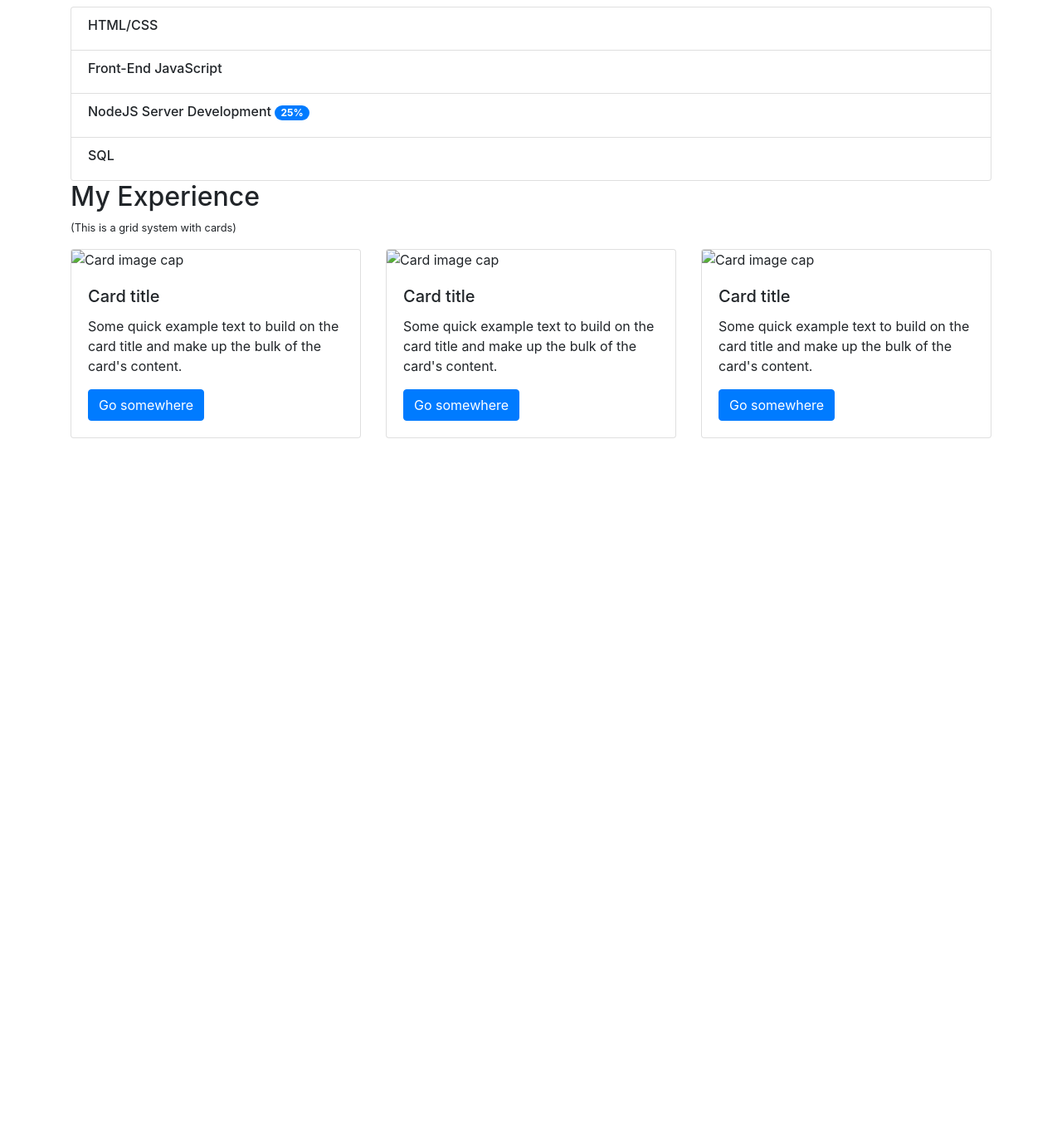
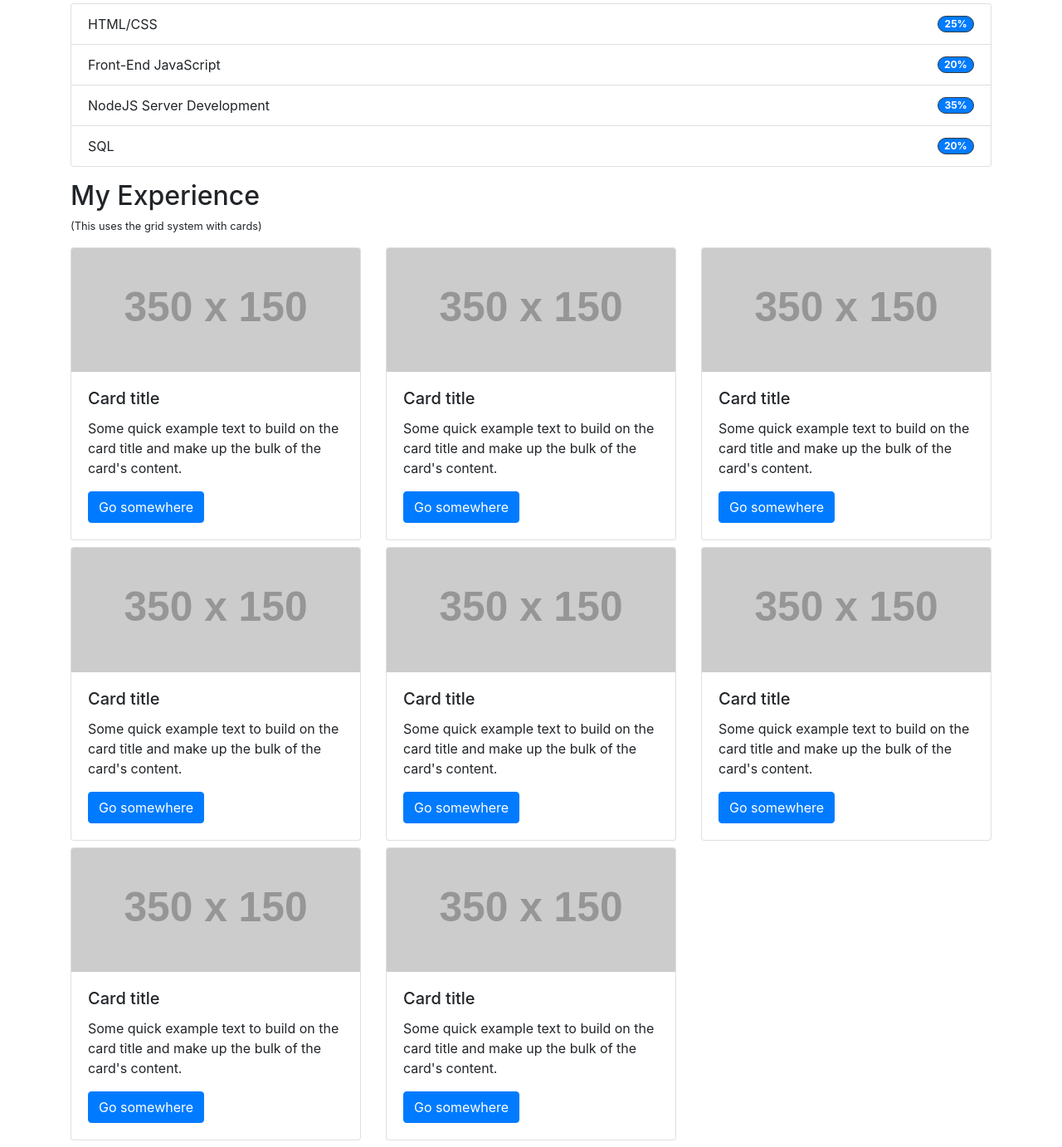
Before and after one commit to austindd/Bootstrap, a plain HTML site: page Bootstrap Resume/MyResume.html in a window 1280 px wide. Shown: the part 436-1818 px from the top of the page at 83% size. Before the commit the page ends 964 px from the top, so only its background shows below. Drawn offline with nearby package versions, Linux system fonts and the light colour scheme; files that its build step writes are made by us from their sources; placeholder pictures from the web are drawn by us.

Commit message:
finished Bootstrap Resume Lab

```diff
--- a/Bootstrap Resume/MyResume.html
+++ b/Bootstrap Resume/MyResume.html
@@ -22,7 +22,7 @@
                 <div class="jumbotron bg-primary text-white">
                     <h1>Austin Davis</h1>
                     <h4>Software Developer</h4>
-                    <h6>(This is a jumbotron)</h6>
+                    <h6 class="small text-light">(This is a jumbotron)</h6>
                 </div>
             </div>
         </div>
@@ -32,7 +32,7 @@
         <div class="row">
             <div class="col-12">
                 <div class="alert alert-success">
-                    <p>This resume was created using Bootstrap 4! <span class="small">This is an alert</span></p>
+                    <p>This resume was created using Bootstrap 4! <span class="small">(This is an alert)</span></p>
                 </div>
             </div>
         </div>
@@ -47,18 +47,19 @@
         </div>
         <div class="row">
             <div class="col-12">
-                <div class="list-group">
-                    <div class="list-group-item">
-                        <h6>HTML/CSS</h6>
+                <div class="list-group pb-3">
+                    <div class="list-group-item d-flex justify-content-between align-items-center">HTML/CSS
+                        <span class="badge badge-pill badge-primary border border-dark">25%</span>
                     </div>
-                    <div class="list-group-item">
-                        <h6>Front-End JavaScript</h6>
+                    <div class="list-group-item d-flex justify-content-between align-items-center">Front-End JavaScript
+                        <span class="badge badge-pill badge-primary border border-dark">20%</span>
                     </div>
-                    <div class="list-group-item">
-                        <h6>NodeJS Server Development <span class="badge badge-pill badge-primary">25%</span></h6>
+                    <div class="list-group-item d-flex justify-content-between align-items-center">NodeJS Server
+                        Development
+                        <span class="badge badge-pill badge-primary border border-dark">35%</span>
                     </div>
-                    <div class="list-group-item">
-                        <h6>SQL</h6>
+                    <div class="list-group-item d-flex justify-content-between align-items-center">SQL
+                        <span class="badge badge-pill badge-primary border border-dark">20%</span>
                     </div>
                 </div>
             </div>
@@ -69,15 +70,16 @@
         <div class="row">
             <div class="col">
                 <h2>My Experience</h2>
-                <p class="small">(This is a grid system with cards)</p>
+                <p class="small">(This uses the grid system with cards)</p>
             </div>
         </div>
 
         <!-- CARD GRID -->
-        <div class="row">
+        <!-- ROW 1 -->
+        <div class="row pb-2">
             <div class="col-4">
                 <div class="card">
-                    <img class="card-img-top" src="..." alt="Card image cap">
+                    <img class="card-img-top" src="https://via.placeholder.com/350x150" alt="Card image cap">
                     <div class="card-body">
                         <h5 class="card-title">Card title</h5>
                         <p class="card-text">Some quick example text to build on the card title and make up the bulk of
@@ -88,7 +90,7 @@
             </div>
             <div class="col-4">
                 <div class="card">
-                    <img class="card-img-top" src="..." alt="Card image cap">
+                    <img class="card-img-top" src="https://via.placeholder.com/350x150" alt="Card image cap">
                     <div class="card-body">
                         <h5 class="card-title">Card title</h5>
                         <p class="card-text">Some quick example text to build on the card title and make up the bulk of
@@ -99,7 +101,7 @@
             </div>
             <div class="col-4">
                 <div class="card">
-                    <img class="card-img-top" src="..." alt="Card image cap">
+                    <img class="card-img-top" src="https://via.placeholder.com/350x150" alt="Card image cap">
                     <div class="card-body">
                         <h5 class="card-title">Card title</h5>
                         <p class="card-text">Some quick example text to build on the card title and make up the bulk of
@@ -109,7 +111,71 @@
                 </div>
             </div>
         </div>
+        <!-- ROW 1 -->
 
+        <!-- ROW 2 -->
+        <div class="row pb-2">
+            <div class="col-4">
+                <div class="card">
+                    <img class="card-img-top" src="https://via.placeholder.com/350x150" alt="Card image cap">
+                    <div class="card-body">
+                        <h5 class="card-title">Card title</h5>
+                        <p class="card-text">Some quick example text to build on the card title and make up the bulk of
+                            the card's content.</p>
+                        <a href="#" class="btn btn-primary">Go somewhere</a>
+                    </div>
+                </div>
+            </div>
+            <div class="col-4">
+                <div class="card">
+                    <img class="card-img-top" src="https://via.placeholder.com/350x150" alt="Card image cap">
+                    <div class="card-body">
+                        <h5 class="card-title">Card title</h5>
+                        <p class="card-text">Some quick example text to build on the card title and make up the bulk of
+                            the card's content.</p>
+                        <a href="#" class="btn btn-primary">Go somewhere</a>
+                    </div>
+                </div>
+            </div>
+            <div class="col-4">
+                <div class="card">
+                    <img class="card-img-top" src="https://via.placeholder.com/350x150" alt="Card image cap">
+                    <div class="card-body">
+                        <h5 class="card-title">Card title</h5>
+                        <p class="card-text">Some quick example text to build on the card title and make up the bulk of
+                            the card's content.</p>
+                        <a href="#" class="btn btn-primary">Go somewhere</a>
+                    </div>
+                </div>
+            </div>
+        </div>
+        <!-- ROW 2 -->
+
+        <!-- ROW 3 -->
+        <div class="row pb-2">
+            <div class="col-4">
+                <div class="card">
+                    <img class="card-img-top" src="https://via.placeholder.com/350x150" alt="Card image cap">
+                    <div class="card-body">
+                        <h5 class="card-title">Card title</h5>
+                        <p class="card-text">Some quick example text to build on the card title and make up the bulk of
+                            the card's content.</p>
+                        <a href="#" class="btn btn-primary">Go somewhere</a>
+                    </div>
+                </div>
+            </div>
+            <div class="col-4">
+                <div class="card">
+                    <img class="card-img-top" src="https://via.placeholder.com/350x150" alt="Card image cap">
+                    <div class="card-body">
+                        <h5 class="card-title">Card title</h5>
+                        <p class="card-text">Some quick example text to build on the card title and make up the bulk of
+                            the card's content.</p>
+                        <a href="#" class="btn btn-primary">Go somewhere</a>
+                    </div>
+                </div>
+            </div>
+        </div>
 
         <!-- CARD GRID -->
 
--- /dev/null
+++ b/Bootstrap Resume/styles.css
@@ -0,0 +1,4 @@
+/*
+.container {
+    font-family: 'Rubik', sans-serif;
+}
```
